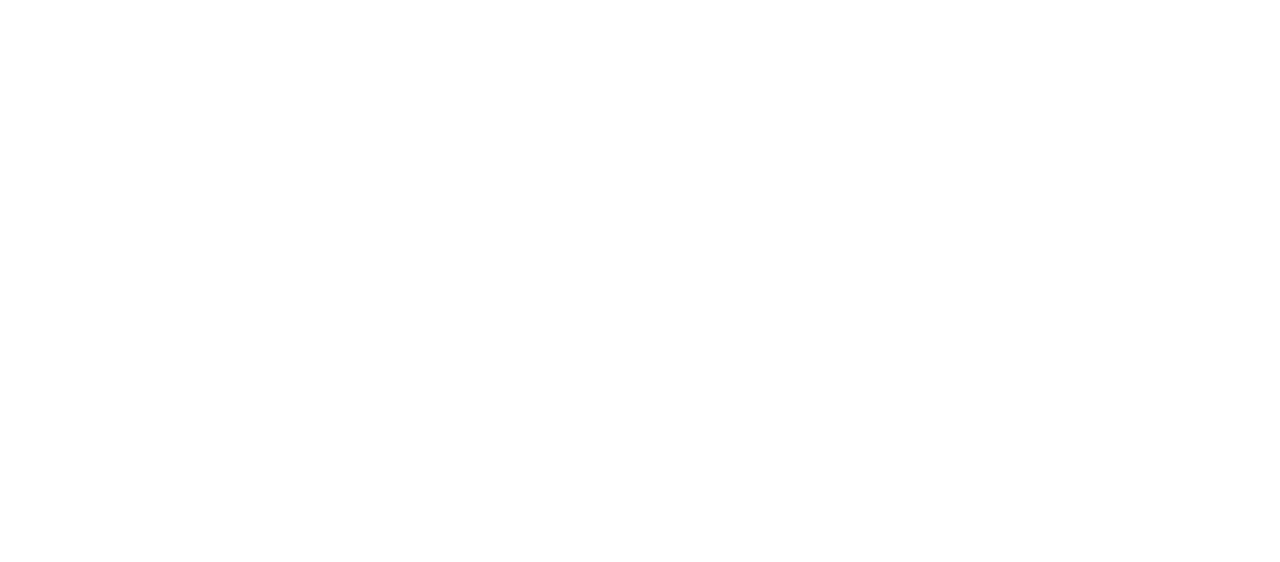
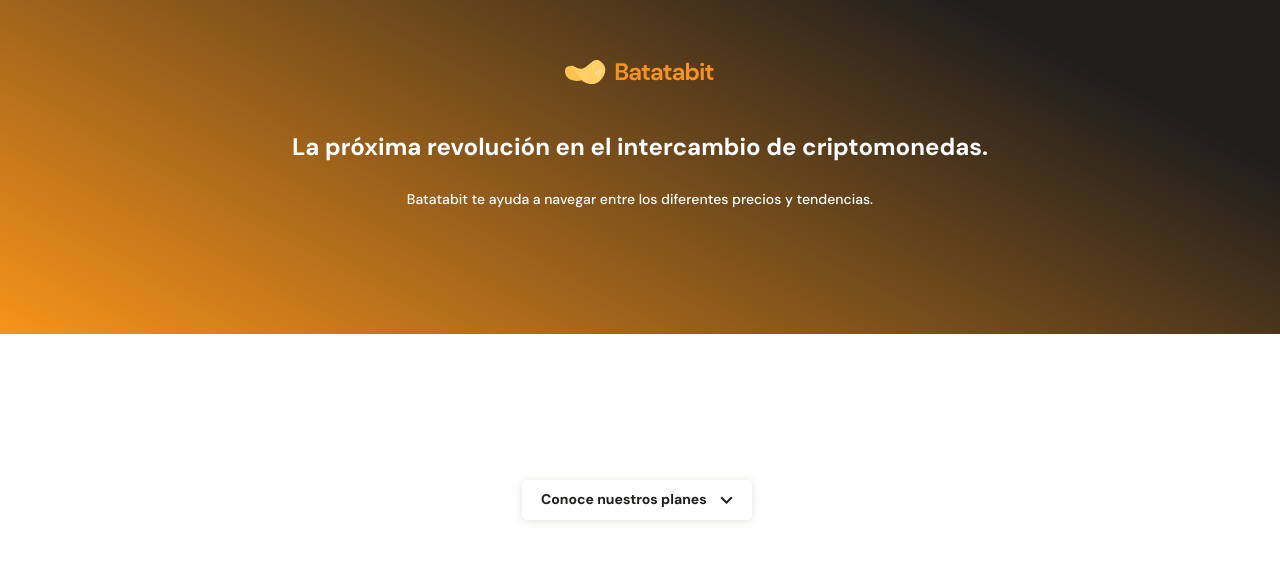
Before and after one commit to hernandw/cursoMobilefirst, a plain HTML site: page index.html in a window 1280 px wide. Drawn offline with Linux system fonts and the light colour scheme.

Commit message:
modificacion y estilos del header

```diff
--- a/css/style.css
+++ b/css/style.css
@@ -3,3 +3,104 @@
     padding: 0;
     box-sizing: border-box;
 }
+
+/* Variables Generales */
+
+:root {
+    /* Colores */
+    --bitcoin-orange: #f7931a;
+    --soft-orange: #ffe9d5;
+    --secondary-blue: #1a9af7;
+    --soft-blue: #e7f5ff;
+    --warm-black: #282623;
+    --black: #201e1c;
+    --grey: #bababa;
+    --off-white: #faf8f7;
+    --just-white: #fff;
+}
+
+html {
+    font-size: 62.5%;
+    font-family: 'DM Sans', sans-serif;
+}
+
+/* Estilos del header */
+.header {
+    display: flex;
+    flex-direction: column;
+    width: 100%;
+    height: 334px;
+    min-width: 320px;
+    justify-content: center;
+    text-align: center;
+    height: 334px;
+    background: linear-gradient(207.8deg, #201E1C 16.69%, #F7931A 100%);
+}
+
+.header--title-container {
+    width: 90%;
+    min-width: 288px;
+    max-width: 900px;
+    height: 218px;
+    margin-top: 50px;
+    margin-left: auto;
+    margin-right: auto;
+}
+
+.header--title-container h1 {
+    font-size: 2.4rem;
+    font-weight: bold;
+    color: var(--just-white);
+    line-height: 2.6rem;
+}
+
+.header img {
+    width: 150px;
+    justify-content: center;
+    align-self: center;
+    height: 24px;
+    margin-top: 60px;
+}
+
+.header--title-container p {
+    margin-top: 30px;
+    margin-bottom: 30px;
+    font-size: 1.4rem;
+    font-weight: 500;
+    color: var(--just-white);
+    text-align: center;
+}
+
+/* Boton del header */
+
+.header--title-container .header--button {
+    width: 230px;
+    height: 40px;
+    padding: 10px;
+    border-radius: 5px;
+    background-color: var(--just-white);
+    position: absolute;
+    left: calc(50% - 118px);
+    bottom: 280px;
+    text-decoration: none;
+    line-height: 18px;
+    font-family: DM Sans;
+    font-style: normal;
+    font-weight: bold;
+    font-size: 1.4rem;
+    text-align: center;
+    box-shadow: 0px 1px 8px rgba(89,73, 30, 0.16);
+    border: none;
+    color: var(--black);
+
+}
+
+.header--title-container span {
+    display: inline-block;
+    width: 13px;
+    height: 8px;
+    margin-left: 10px;
+    background-image: url(../assets/icons/down-arrow.svg);
+    background-position: 0;
+    background-repeat: no-repeat;
+}
--- a/index.html
+++ b/index.html
@@ -10,7 +10,14 @@
     <title>Curso Mobile First</title>
 </head>
 <body>
-    <head class="cabecera"></head>
+    <header class="header">
+        <img src="/assets/img/logo.svg" alt="">
+        <div class="header--title-container">
+        <h1 class="text">La próxima revolución en el intercambio de criptomonedas.</h1>
+        <p>Batatabit te ayuda a navegar entre los diferentes precios y tendencias.</p>
+        <a href="#" class="header--button">Conoce nuestros planes <span></span></a>
+    </div>
+    </header>
     <main class="container">
         <section class="container1"></section>
         <section class="container2"></section>
```
